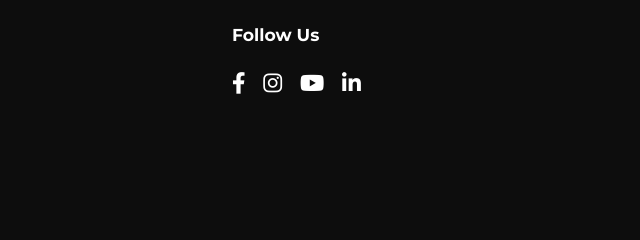
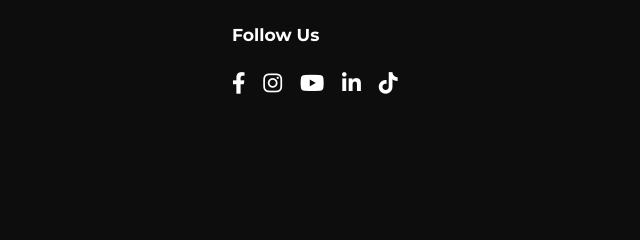
Before and after one commit to beghanath/epicartsmedia, a plain HTML site: page index.html in a window 1280 px wide. Shown: the part 3555-3795 px from the top of the page, 640-1280 px from the left. Drawn offline with Linux system fonts and the light colour scheme.

Commit message:
Update index.html

```diff
--- a/index.html
+++ b/index.html
@@ -147,6 +147,8 @@
                         <a href="https://www.instagram.com/epicartsmedia" target="_blank" aria-label="Instagram"><i class="fab fa-instagram"></i></a>
                         <a href="#" target="_blank" aria-label="YouTube"><i class="fab fa-youtube"></i></a>
                         <a href="#" target="_blank" aria-label="LinkedIn"><i class="fab fa-linkedin-in"></i></a>
+                        <a href="www.tiktok.com/@epicartsmedia" target="_blank" aria-label="TikTok"><i class="fab fa-tiktok"></i></a>
+
                     </div>
                 </div>
             </div>
```
